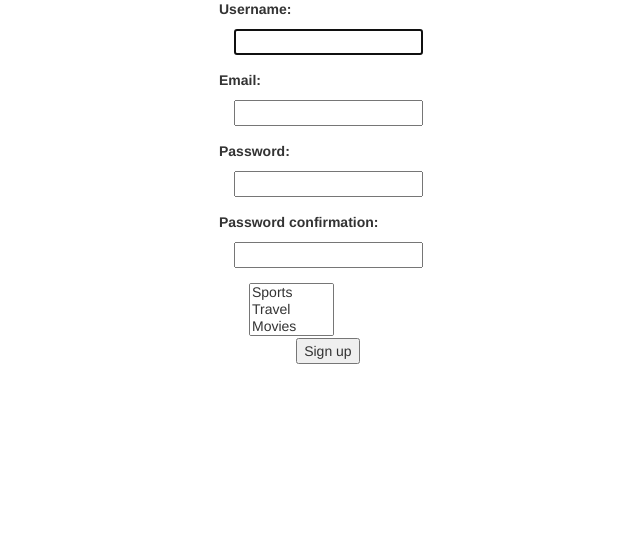
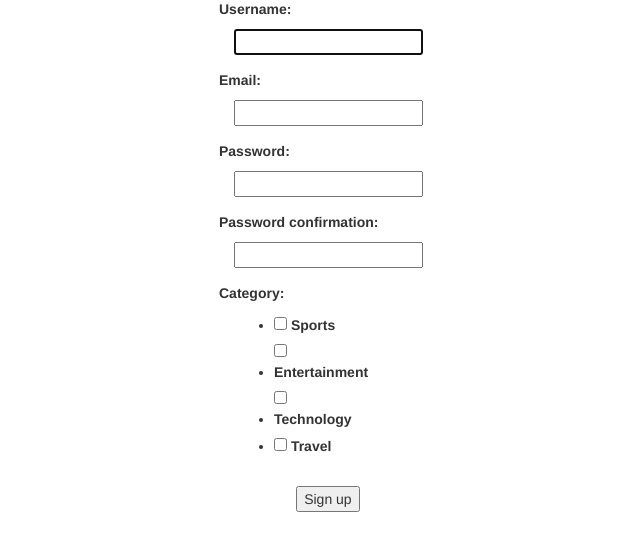
Before and after one commit to fumblehool/updateme, a Django app: page /register/ in a window 1280 px wide. Shown: the part 119-670 px from the top of the page, without its empty margins (293-933 px from the left). Run offline with Django 3.2, Linux system fonts and the light colour scheme; some libraries are stand-ins or nearby versions.

Commit message:
Updated category select

```diff
--- a/app/forms.py
+++ b/app/forms.py
@@ -5,7 +5,14 @@ from django.contrib.auth.models import User
 
 class SignUpForm(UserCreationForm):
     email = forms.EmailField(max_length=254,)
-
+    OPTIONS = (
+                ("sp", "Sports"),
+                ("en", "Entertainment"),
+                ("te", "Technology"),
+                ("tr", "Travel")
+                )
+    category = forms.MultipleChoiceField(widget=forms.CheckboxSelectMultiple,
+                                             choices=OPTIONS)
     class Meta:
         model = User
-        fields = ('username', 'email', 'password1', 'password2', )
+        fields = ('username', 'email', 'password1', 'password2', 'category' )
--- a/app/templates/app/register.html
+++ b/app/templates/app/register.html
@@ -24,15 +24,7 @@
       </p>
     </div>
     {% endfor %}
-    <div class="col-md-10">
-     <select multiple size="3" style="-webkit-appearance: none;">
-  <option value="sports">Sports</option>
-  <option value="travel">Travel</option>
-  <option value="movies">Movies</option>
-  <option value="tech">Tech</option>
-  <option value="environment">Environment</option>
-</select>
-</div>
+
 <div class="col-md-12 text-right">
 
 
--- a/app/views.py
+++ b/app/views.py
@@ -32,6 +32,7 @@ def register(request):  # Register handler
             # email = form.cleaned_data.get('email')
             form.cleaned_data.get('choices')
             raw_password = form.cleaned_data.get('password1')
+            # category = form.cleaned_data.get('category')
             form.save()
             user = authenticate(username=username, password=raw_password)
             auth_login(request, user)
```
